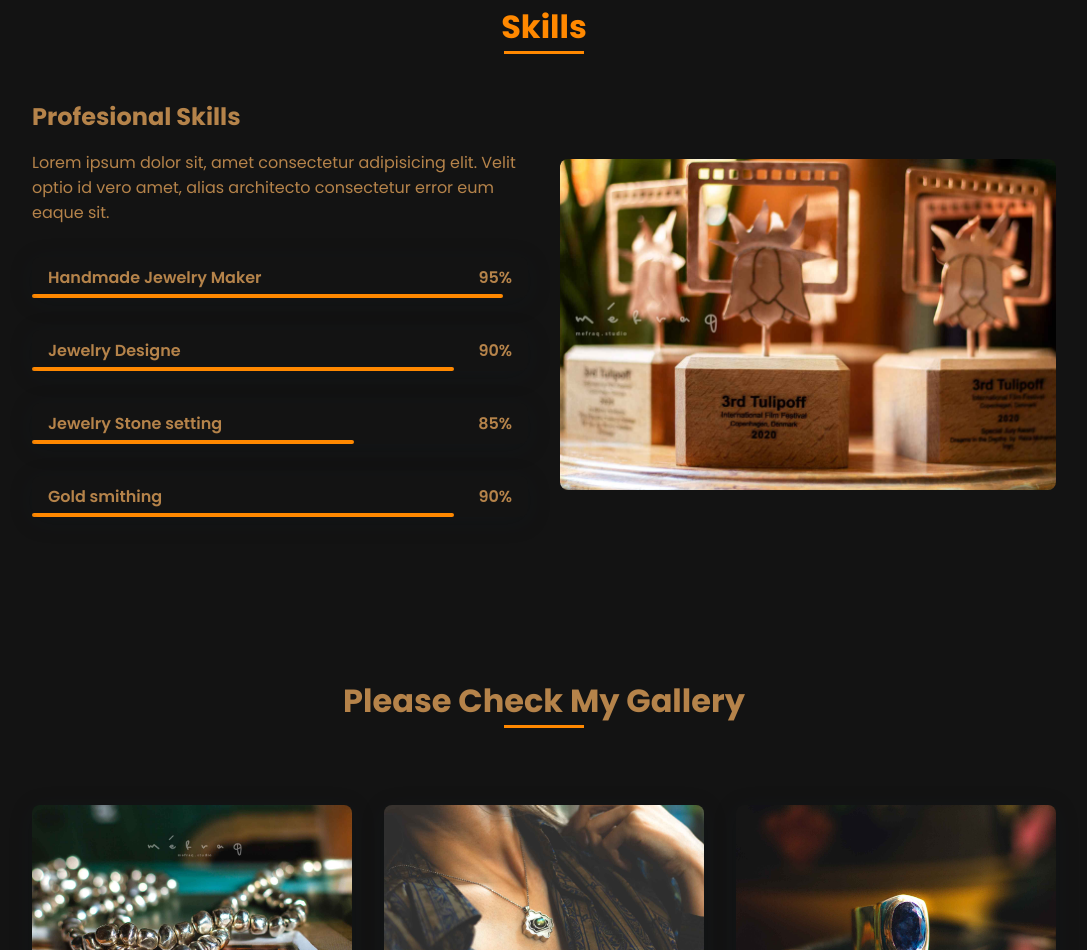
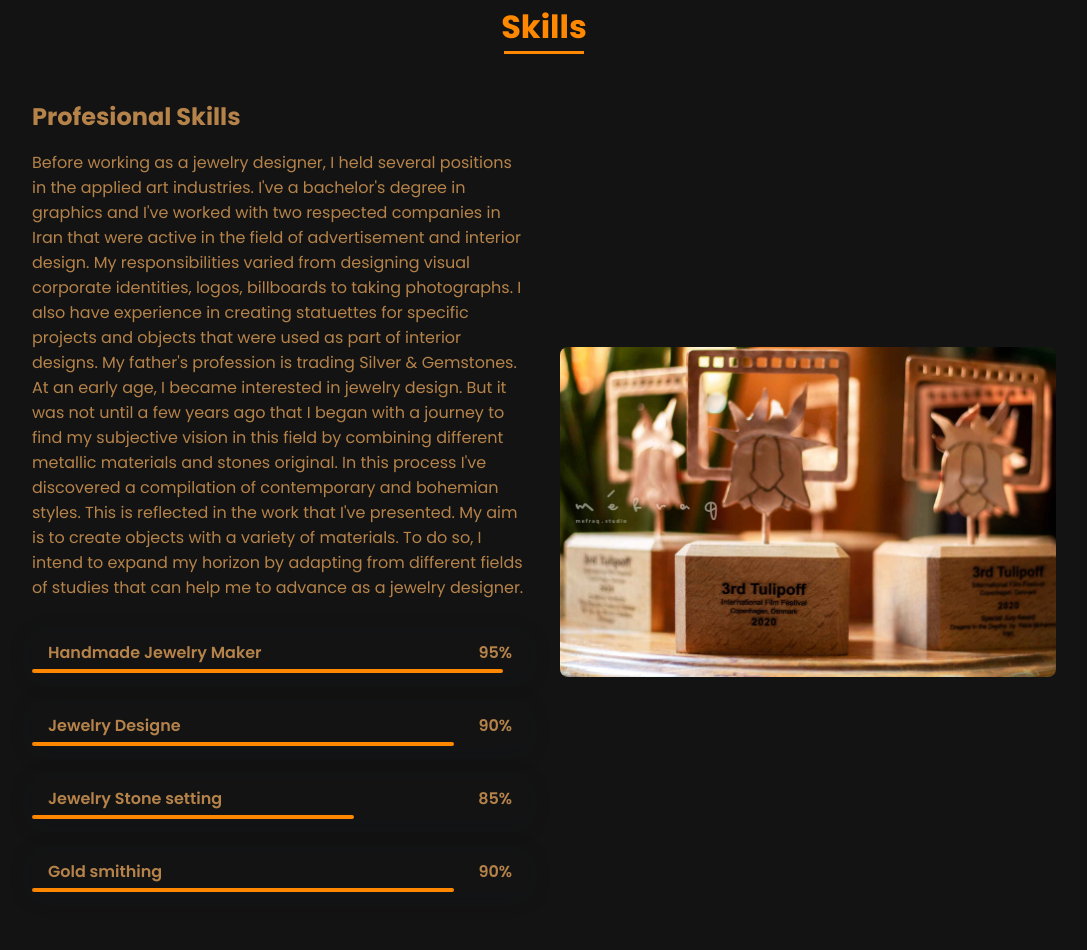
Before and after one commit to babakDoraniArab/portfolio, a plain HTML site: page index.html in a window 1280 px wide. Shown: the part 1360-2310 px from the top of the page, without its empty margins (96-1183 px from the left). Drawn offline with nearby package versions, Linux system fonts and the light colour scheme.

Commit message:
some update

```diff
--- a/index.html
+++ b/index.html
@@ -167,9 +167,19 @@
           <div>
             <h2 class="skills__subtitle">Profesional Skills</h2>
             <p class="skills__text">
-              Lorem ipsum dolor sit, amet consectetur adipisicing elit. Velit
-              optio id vero amet, alias architecto consectetur error eum eaque
-              sit.
+              Before working as a jewelry designer, I held several positions in the applied art industries.
+              I've a bachelor's degree in graphics and I've worked with two respected companies in Iran
+              that were active in the field of advertisement and interior design. My responsibilities
+              varied from designing visual corporate identities, logos, billboards to taking photographs.
+              I also have experience in creating statuettes for specific projects and objects that were
+              used as part of interior designs.
+              My father's profession is trading Silver & Gemstones. At an early age, I became interested
+              in jewelry design. But it was not until a few years ago that I began with a journey to find
+              my subjective vision in this field by combining different metallic materials and stones
+              original. In this process I've discovered a compilation of contemporary and bohemian
+              styles. This is reflected in the work that I've presented. My aim is to create objects with a
+              variety of materials. To do so, I intend to expand my horizon by adapting from different
+              fields of studies that can help me to advance as a jewelry designer.
             </p>
             <div class="skills__data">
               <div class="skills__names">
@@ -266,7 +276,7 @@
       <p class="footer__title">Mefraq</p>
       <div class="footer__social">
 
-        <a href="https://instagram.com/a_f_s_a_n_e?utm_medium=copy_link" class="footer__icon"><i class="bx bxl-instagram"></i></a>
+        <a href="https://instagram.com/mefraq.studio?utm_medium=copy_link" class="footer__icon"><i class="bx bxl-instagram"></i></a>
 
       </div>
 
```
Also changed, not shown: gallery.html (+1 -1 lines).
